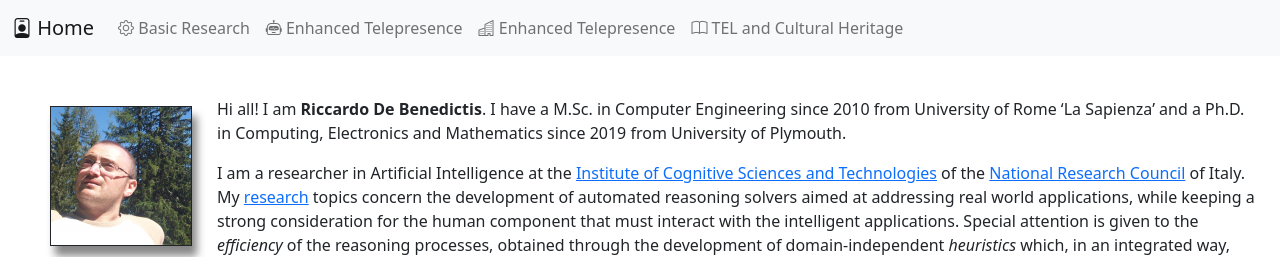
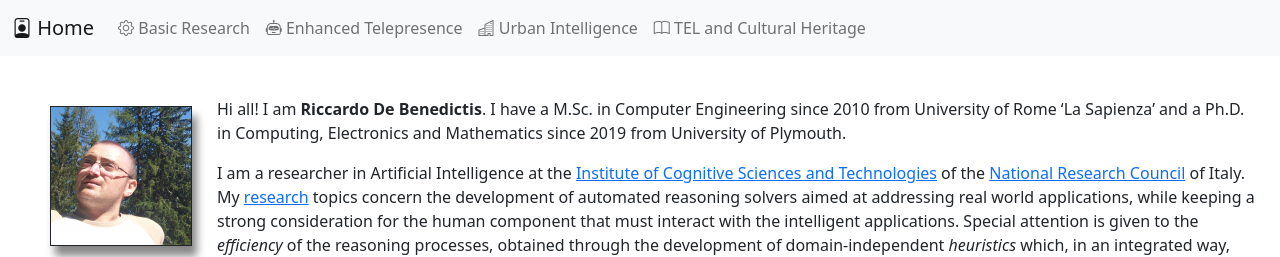
Before and after one commit to riccardodebenedictis/riccardodebenedictis.github.io, a Jekyll site: the page built from index.md, in a window 1280 px wide. Shown: the top 257 px of the page. Built offline with Jekyll 4.4.1, drawn with Linux system fonts in a browser that asks for light colours.

Commit message:
minor improvements..

```diff
--- a/_includes/navigation.html
+++ b/_includes/navigation.html
@@ -14,7 +14,7 @@
           <a class="nav-link {% if page.url=="/enhanced_telepresence/" %}active{% endif %}" href="/enhanced_telepresence/"><i class="bi bi-robot"></i> Enhanced Telepresence</a>
         </li>
         <li class="nav-item">
-          <a class="nav-link {% if page.url=="/urban_intelligence/" %}active{% endif %}" href="/urban_intelligence/"><i class="bi bi-building"></i> Enhanced Telepresence</a>
+          <a class="nav-link {% if page.url=="/urban_intelligence/" %}active{% endif %}" href="/urban_intelligence/"><i class="bi bi-building"></i> Urban Intelligence</a>
         </li>
         <li class="nav-item">
           <a class="nav-link {% if page.url=="/teaching/" %}active{% endif %}" href="/teaching/"><i class="bi bi-book"></i> TEL and Cultural Heritage</a>
```
